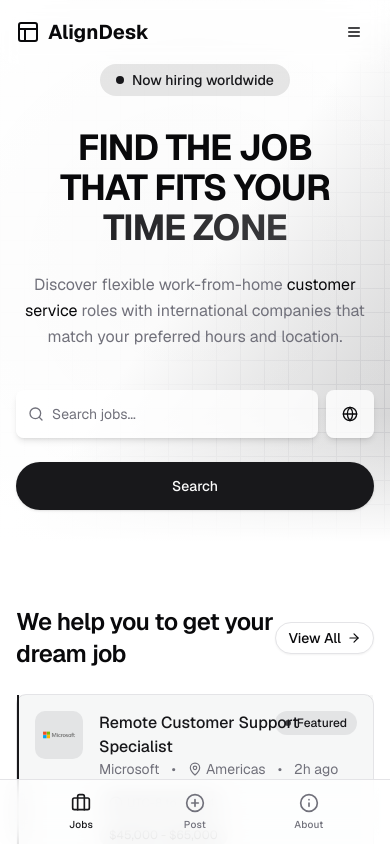
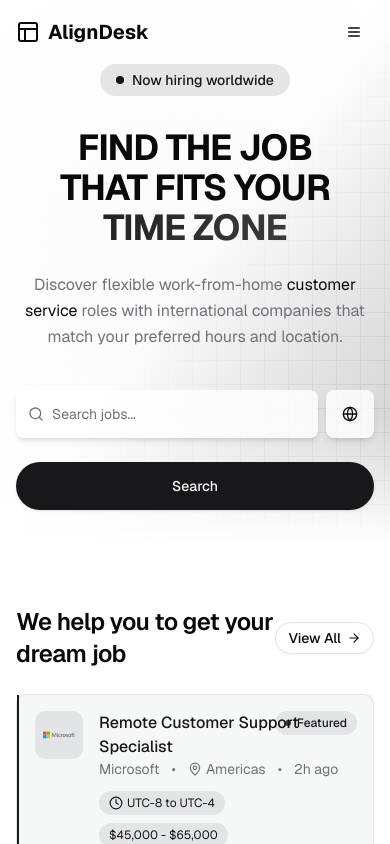
Before and after one commit to katsuragawaa/aligndesk, a Next.js app: page / in a window 390 px wide. Shown: the top 844 px of the page. Built offline with nearby package versions, Linux system fonts and the light colour scheme.

Commit message:
feat: refactor header component to use buttons for navigation and remove unused state variables

```diff
--- a/components/header.tsx
+++ b/components/header.tsx
@@ -11,28 +11,18 @@ import {
   DrawerTrigger,
 } from "@/components/ui/drawer";
 import { Separator } from "@/components/ui/separator";
-import {
-  Briefcase,
-  ExternalLink,
-  Info,
-  Layout,
-  Menu,
-  PlusCircle,
-} from "lucide-react";
+import { ArrowRight, Layout, Menu } from "lucide-react";
 import Link from "next/link";
 import { useEffect, useState } from "react";
 import { EmployerWaitlistDialog } from "./employer-waitlist-dialog";
 
 export default function Header() {
   const [isDialogOpen, setIsDialogOpen] = useState(false);
-  const [activeTab, setActiveTab] = useState("jobs");
-  const [isScrollingDown, setIsScrollingDown] = useState(false);
   const [lastScrollY, setLastScrollY] = useState(0);
 
   useEffect(() => {
     const handleScroll = () => {
       const currentScrollY = window.scrollY;
-      setIsScrollingDown(currentScrollY > lastScrollY && currentScrollY > 50);
       setLastScrollY(currentScrollY);
     };
 
@@ -100,33 +90,42 @@ export default function Header() {
                   <Separator className="my-4" />
                   <div className="flex flex-col space-y-2 px-4">
                     <DrawerClose asChild>
-                      <Link
-                        href="#jobs"
-                        className="bg-muted/50 hover:bg-muted hover:text-primary flex items-center justify-between rounded-lg px-4 py-3 text-sm font-medium transition-all"
+                      <Button
+                        variant="outline"
+                        asChild
+                        className="group w-full justify-between"
                       >
-                        <span>Browse Jobs</span>
-                        <ExternalLink className="text-muted-foreground h-4 w-4" />
-                      </Link>
+                        <Link href="#jobs">
+                          <span>Browse Jobs</span>
+                          <ArrowRight className="h-4 w-4 transition-transform duration-300 group-hover:translate-x-0.5" />
+                        </Link>
+                      </Button>
                     </DrawerClose>
                     <EmployerWaitlistDialog
                       open={isDialogOpen}
                       onOpenChange={setIsDialogOpen}
                     >
                       <DrawerClose asChild>
-                        <button className="bg-muted/50 hover:bg-muted hover:text-primary flex w-full items-center justify-between rounded-lg px-4 py-3 text-sm font-medium transition-all">
+                        <Button
+                          variant="outline"
+                          className="group w-full justify-between"
+                        >
                           <span>Post a Job</span>
-                          <ExternalLink className="text-muted-foreground h-4 w-4" />
-                        </button>
+                          <ArrowRight className="h-4 w-4 transition-transform duration-300 group-hover:translate-x-0.5" />
+                        </Button>
                       </DrawerClose>
                     </EmployerWaitlistDialog>
                     <DrawerClose asChild>
-                      <Link
-                        href="#about"
-                        className="bg-muted/50 hover:bg-muted hover:text-primary flex items-center justify-between rounded-lg px-4 py-3 text-sm font-medium transition-all"
+                      <Button
+                        variant="outline"
+                        asChild
+                        className="group w-full justify-between"
                       >
-                        <span>About Us</span>
-                        <ExternalLink className="text-muted-foreground h-4 w-4" />
-                      </Link>
+                        <Link href="#about">
+                          <span>About Us</span>
+                          <ArrowRight className="h-4 w-4 transition-transform duration-300 group-hover:translate-x-0.5" />
+                        </Link>
+                      </Button>
                     </DrawerClose>
                   </div>
                   <DrawerFooter className="mt-6">
@@ -140,76 +139,6 @@ export default function Header() {
           </div>
         </nav>
       </header>
-
-      {/* Modern Minimalistic Mobile Bottom Navigation */}
-      <div
-        className={`fixed right-0 bottom-0 left-0 z-50 transition-transform duration-300 ease-in-out ${
-          isScrollingDown ? "translate-y-full" : "translate-y-0"
-        } md:hidden`}
-      >
-        <div className="border-t bg-white/80 backdrop-blur-md">
-          <nav className="mx-auto flex h-16 max-w-md items-center justify-around px-6">
-            <Link
-              href="#jobs"
-              className={`group flex min-w-[72px] flex-col items-center gap-1 p-2 transition-colors ${
-                activeTab === "jobs"
-                  ? "text-primary"
-                  : "text-muted-foreground hover:text-primary"
-              }`}
-              onClick={() => setActiveTab("jobs")}
-              aria-label="Browse Jobs"
-              aria-current={activeTab === "jobs" ? "page" : undefined}
-            >
-              <div className="relative">
-                <Briefcase className="h-5 w-5" />
-              </div>
-              <span className="text-[10px] font-medium tracking-wide">
-                Jobs
-              </span>
-            </Link>
-
-            <button
-              onClick={() => {
-                setIsDialogOpen(true);
-                setActiveTab("post");
-              }}
-              className={`group flex min-w-[72px] flex-col items-center gap-1 p-2 transition-colors ${
-                activeTab === "post"
-                  ? "text-primary"
-                  : "text-muted-foreground hover:text-primary"
-              }`}
-              aria-label="Post a Job"
-              aria-current={activeTab === "post" ? "page" : undefined}
-            >
-              <div className="relative">
-                <PlusCircle className="h-5 w-5" />
-              </div>
-              <span className="text-[10px] font-medium tracking-wide">
-                Post
-              </span>
-            </button>
-
-            <Link
-              href="#about"
-              className={`group flex min-w-[72px] flex-col items-center gap-1 p-2 transition-colors ${
-                activeTab === "about"
-                  ? "text-primary"
-                  : "text-muted-foreground hover:text-primary"
-              }`}
-              onClick={() => setActiveTab("about")}
-              aria-label="About Us"
-              aria-current={activeTab === "about" ? "page" : undefined}
-            >
-              <div className="relative">
-                <Info className="h-5 w-5" />
-              </div>
-              <span className="text-[10px] font-medium tracking-wide">
-                About
-              </span>
-            </Link>
-          </nav>
-        </div>
-      </div>
     </>
   );
 }
```
